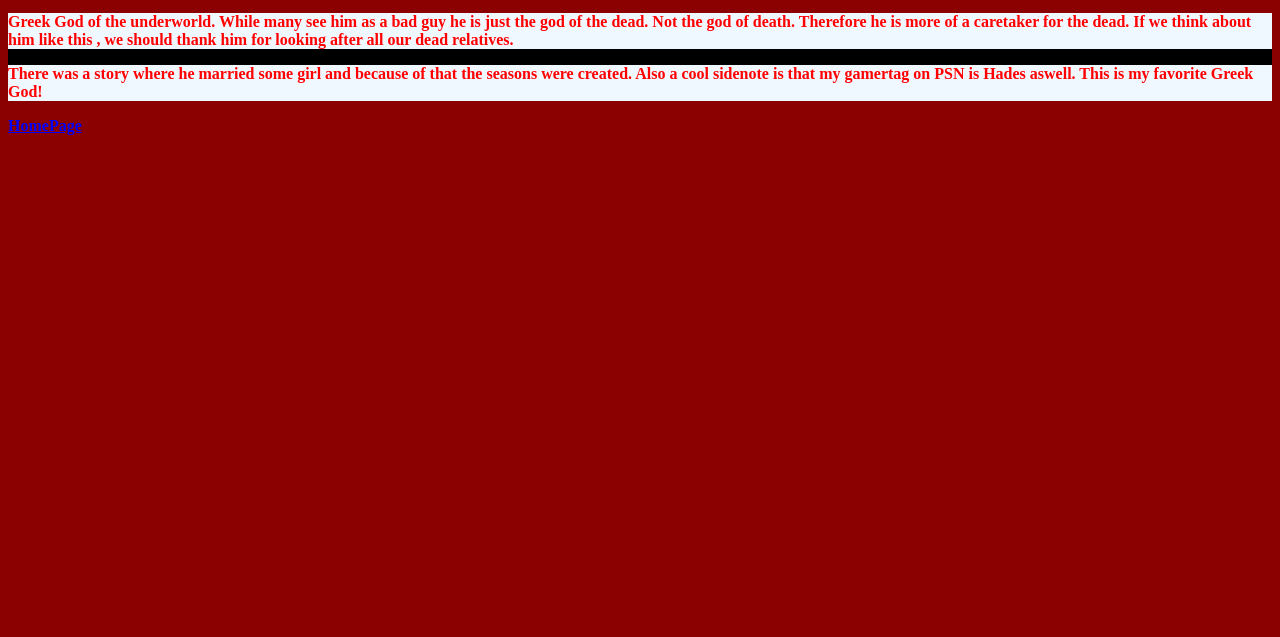
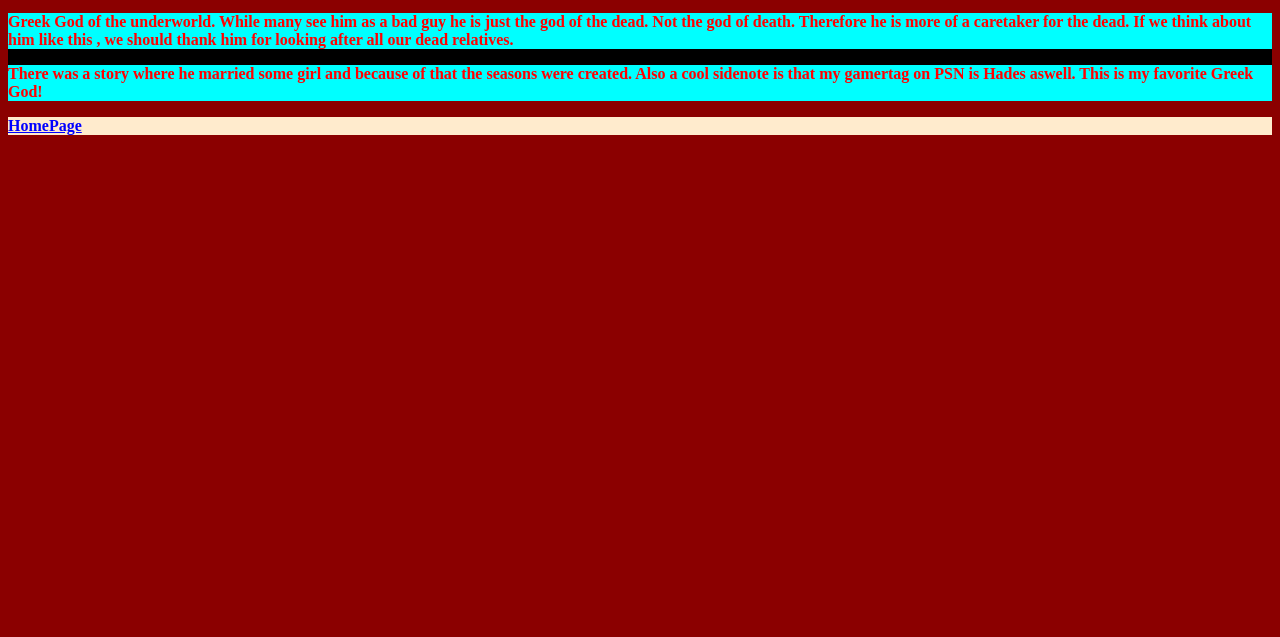
Before and after one commit to jdmar3-comp426/a01-RichardChiqui, a website: page hadesgreek.html in a window 1280 px wide. Shown: the part 163-800 px from the top of the page. Drawn offline with Linux system fonts and the light colour scheme.

Commit message:
added a bunch of hierarch hopefully

```diff
--- a/styles.css
+++ b/styles.css
@@ -62,3 +62,12 @@ a:active{
 div>p{
     background-color: aliceblue;
 }
+div p{
+    background-color:aqua;
+}
+div + p{
+    background-color: blueviolet;
+}
+div ~ p{
+    background-color: blanchedalmond;
+}
```
